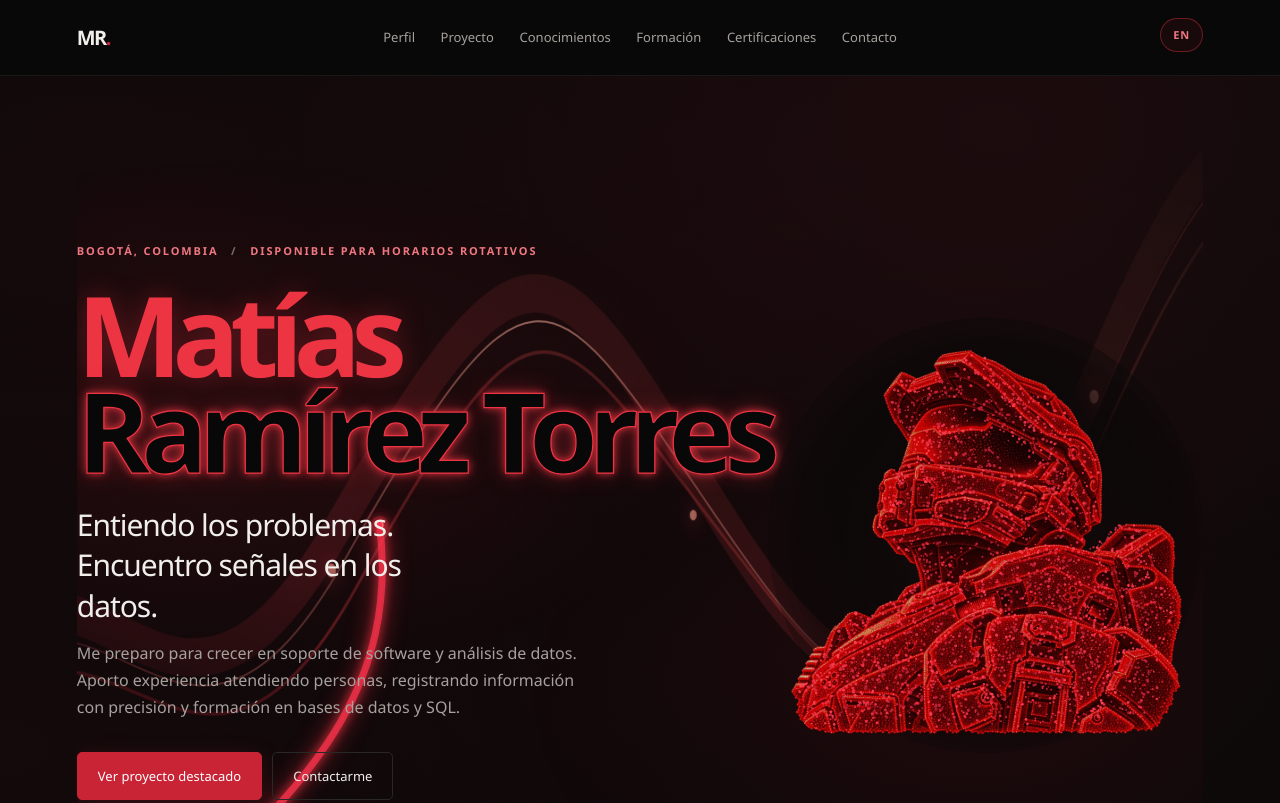
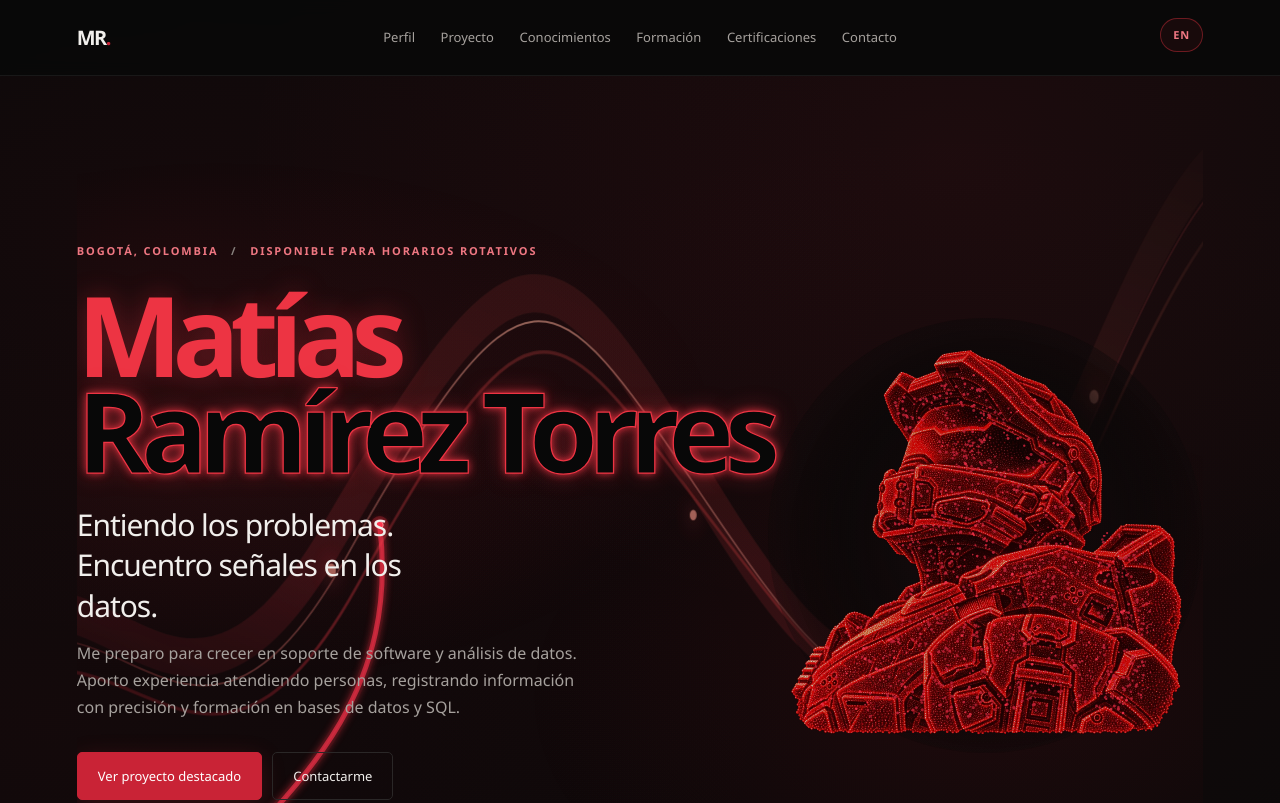
Before and after one commit to MatiasRamirezT/Mi-portafolio, a plain HTML site: page index.html in a window 1280 px wide. Shown: the top 803 px of the page. Drawn offline with Linux system fonts and the light colour scheme; animation ran at ten frames a second.

Commit message:
Optimiza animaciones y contraste visual

```diff
--- a/assets/css/main.css
+++ b/assets/css/main.css
@@ -1,7 +1,7 @@
 * { box-sizing: border-box; }
 html { scroll-behavior: smooth; scroll-padding-top: 100px; }
 body { margin: 0; background: var(--color-bg); color: var(--color-text); font: 16px/1.7 var(--font-body); }
-body::before { position: fixed; inset: -8%; z-index: -1; content: ""; pointer-events: none; background: radial-gradient(ellipse at 14% 24%, #9b142414, transparent 30%), radial-gradient(ellipse at 78% 18%, #ed344414, transparent 33%), radial-gradient(ellipse at 74% 78%, #8e101b12, transparent 32%), radial-gradient(ellipse at 8% 88%, #bd1e2a0c, transparent 29%), linear-gradient(130deg, #090909, #0c0809 48%, #090909); background-size: 135% 135%, 132% 132%, 138% 138%, 130% 130%, 100% 100%; background-position: 0% 0%, 100% 0%, 80% 100%, 0% 100%, center; animation: ambient-plasma-flow 30s ease-in-out infinite alternate; }
+body::before { position: fixed; inset: -8%; z-index: -1; content: ""; pointer-events: none; background: radial-gradient(ellipse at 14% 24%, #9b142414, transparent 30%), radial-gradient(ellipse at 78% 18%, #ed344414, transparent 33%), radial-gradient(ellipse at 74% 78%, #8e101b12, transparent 32%), radial-gradient(ellipse at 8% 88%, #bd1e2a0c, transparent 29%), linear-gradient(130deg, #090909, #0c0809 48%, #090909); background-size: 135% 135%, 132% 132%, 138% 138%, 130% 130%, 100% 100%; background-position: 0% 0%, 100% 0%, 80% 100%, 0% 100%, center; }
 a { color: inherit; text-underline-offset: .28em; }
 a:hover { color: var(--color-accent-soft); }
 button, a { touch-action: manipulation; }
@@ -16,7 +16,7 @@ li + li { margin-top: 8px; }
 .skip-link { position: absolute; left: 24px; top: 12px; z-index: 5; padding: 8px 16px; background: var(--color-panel); transform: translateY(-160%); }
 .skip-link:focus { transform: translateY(0); }
 .site-header, main, footer { width: min(100%, calc(var(--content-width) + 2 * var(--page-gutter))); margin-inline: auto; padding-inline: var(--page-gutter); }
-.site-header { position: sticky; top: 0; z-index: 10; display: flex; min-height: 76px; align-items: center; justify-content: space-between; gap: 24px; border-bottom: 1px solid #ffffff10; background: #090909eF; backdrop-filter: blur(14px); }
+.site-header { position: sticky; top: 0; z-index: 10; display: flex; min-height: 76px; align-items: center; justify-content: space-between; gap: 24px; border-bottom: 1px solid #ffffff10; background: #090909eF; backdrop-filter: blur(8px); }
 .brand { font-size: 20px; font-weight: 750; letter-spacing: -.08em; text-decoration: none; }
 .brand span { color: var(--color-accent); }
 nav ul { display: flex; flex-wrap: wrap; gap: 4px clamp(12px, 2vw, 28px); padding: 0; margin: 0; list-style: none; }
@@ -303,10 +303,10 @@ footer { display: flex; justify-content: space-between; gap: 20px; padding-block
 main#contenido { position: relative; isolation: isolate; }
 .plasma-pathway { position: absolute; z-index: -1; top: 0; left: 0; display: block; width: 100%; height: 100%; overflow: visible; pointer-events: none; }
 .plasma-route-glow, .plasma-route-core, .plasma-route-runner { fill: none; stroke-linecap: round; stroke-linejoin: round; vector-effect: non-scaling-stroke; }
-.plasma-route-glow { stroke: #c92336; stroke-width: 16; opacity: .11; filter: blur(7px); }
+.plasma-route-glow { stroke: #c92336; stroke-width: 10; opacity: .08; }
 .plasma-route-core { stroke: #ed3443; stroke-width: 1.5; opacity: .25; }
-.plasma-route-runner { stroke: #ff344d; stroke-width: 7; stroke-dasharray: 0 970 30; opacity: .85; filter: drop-shadow(0 0 5px #ed3443) drop-shadow(0 0 12px #ed344388); animation: route-travel 22s linear infinite; }
-.plasma-route-node-halo { fill: #ed344355; filter: drop-shadow(0 0 8px #ed3443); animation: node-breathe 2.6s ease-in-out infinite alternate; }
+.plasma-route-runner { stroke: #ff344d; stroke-width: 5; stroke-dasharray: 0 970 30; opacity: .72; filter: drop-shadow(0 0 4px #ed3443); animation: route-travel 22s linear infinite; }
+.plasma-route-node-halo { fill: #ed344355; animation: node-breathe 2.6s ease-in-out infinite alternate; }
 .plasma-route-node-core { fill: #ff344d; stroke: #ff8a93; stroke-width: 1; vector-effect: non-scaling-stroke; filter: drop-shadow(0 0 5px #ed3443); }
 @keyframes route-travel { to { stroke-dashoffset: -1000; } }
 @keyframes node-breathe { from { opacity: .48; } to { opacity: .95; } }
@@ -340,7 +340,6 @@ main#contenido { position: relative; isolation: isolate; }
 @media (min-width: 901px) and (max-width: 1100px) {
   .hero { grid-template-columns: minmax(0, 1fr) minmax(340px, .8fr); gap: 2vw; }
 }
-@keyframes ambient-plasma-flow { 0% { background-position: 0% 0%, 100% 0%, 80% 100%, 0% 100%, center; } 100% { background-position: 72% 65%, 12% 82%, 100% 16%, 78% 8%, center; } }
 @media (max-width: 900px) { body::before { inset: -12%; background-size: 170% 170%, 160% 160%, 160% 160%, 145% 145%, 100% 100%; } .hero-plasma { inset: -4% -20% auto -20%; width: 140%; height: 102%; opacity: .42; } }
 @media (max-width: 600px) { .hero-plasma { inset: -4% -35% auto -35%; width: 170%; height: 100%; opacity: .32; } }
 @media (prefers-reduced-motion: reduce) { body::before { animation: none; } }
--- a/assets/css/tokens.css
+++ b/assets/css/tokens.css
@@ -5,7 +5,7 @@
   --color-panel-raised: #151313;
   --color-text: #f1efec;
   --color-muted: #a6a19d;
-  --color-subtle: #77716d;
+  --color-subtle: #89837f;
   --color-accent: #c92336;
   --color-accent-soft: #ef7782;
   --color-line: #2a2727;
--- a/assets/js/helmet-cloud.js
+++ b/assets/js/helmet-cloud.js
@@ -9,9 +9,12 @@
   const random = (() => { let seed = 0x6d2b79f5; return () => { seed = Math.imul(seed ^ (seed >>> 15), seed | 1); seed ^= seed + Math.imul(seed ^ (seed >>> 7), seed | 61); return ((seed ^ (seed >>> 14)) >>> 0) / 4294967296; }; })();
   const particles = [];
   const sourceImage = new Image();
+  const renderImage = document.createElement('canvas');
+  const renderContext = renderImage.getContext('2d');
   sourceImage.src = 'assets/images/spartan-particle-person.webp';
   let width = 0, height = 0, dpr = 1, frame = 0, lastFrame = 0, visible = false;
   let pointerX = 0, pointerY = 0, ready = false;
+  let aura = null;
 
   function sampleCharacter() {
     const sampleSize = 520;
@@ -21,23 +24,20 @@
     const sampleContext = sampleCanvas.getContext('2d', { willReadFrequently: true });
     sampleContext.drawImage(sourceImage, 0, 0, sampleSize, sampleSize);
     const { data } = sampleContext.getImageData(0, 0, sampleSize, sampleSize);
-    const candidates = [];
+    const target = 7000;
+    let candidates = 0;
     for (let y = 0; y < sampleSize; y += 1) {
       for (let x = 0; x < sampleSize; x += 1) {
         const index = (y * sampleSize + x) * 4;
         const red = data[index], green = data[index + 1], blue = data[index + 2], alpha = data[index + 3];
         if (alpha < 45 || red < 38 || red < green * 1.45 || red < blue * 1.35) continue;
-        candidates.push({ x, y, red, alpha });
-      }
-    }
-    const target = 7000;
-    if (candidates.length <= target) particles.push(...candidates);
-    else {
-      for (let i = 0; i < target; i += 1) {
-        const choice = Math.floor(random() * candidates.length);
-        particles.push(candidates[choice]);
-        candidates[choice] = candidates[candidates.length - 1];
-        candidates.pop();
+        candidates += 1;
+        const point = { x, y, red, alpha };
+        if (particles.length < target) particles.push(point);
+        else {
+          const slot = Math.floor(random() * candidates);
+          if (slot < target) particles[slot] = point;
+        }
       }
     }
     for (const point of particles) {
@@ -49,6 +49,19 @@
       point.size = .78 + random() * .78;
       point.phase = random() * Math.PI * 2;
     }
+    // Orden estable: la profundidad apenas varía entre cuadros, así evitamos
+    // asignar y ordenar miles de objetos durante cada renderizado.
+    particles.sort((a, b) => a.z - b.z);
+    renderImage.width = sourceImage.naturalWidth;
+    renderImage.height = sourceImage.naturalHeight;
+    renderContext.drawImage(sourceImage, 0, 0);
+    const image = renderContext.getImageData(0, 0, renderImage.width, renderImage.height);
+    for (let i = 0; i < image.data.length; i += 4) {
+      image.data[i] = Math.min(255, image.data[i] * 1.3);
+      image.data[i + 1] = Math.min(255, image.data[i + 1] * 1.2);
+      image.data[i + 2] = Math.min(255, image.data[i + 2] * 1.2);
+    }
+    renderContext.putImageData(image, 0, 0);
     ready = true;
     resize();
   }
@@ -62,6 +75,10 @@
     canvas.width = Math.round(width * dpr);
     canvas.height = Math.round(height * dpr);
     ctx.setTransform(dpr, 0, 0, dpr, 0, 0);
+    aura = ctx.createRadialGradient(width * .52, height * .5, 5, width * .52, height * .5, Math.min(width, height) * .48);
+    aura.addColorStop(0, 'rgba(201,35,54,.11)');
+    aura.addColorStop(.6, 'rgba(115,14,29,.04)');
+    aura.addColorStop(1, 'rgba(0,0,0,0)');
     if (ready && reducedMotion.matches) render(0, true);
     else requestRender();
   }
@@ -69,10 +86,6 @@
   function render(now, fixed = false) {
     if (!width || !height || !ready) return;
     ctx.clearRect(0, 0, width, height);
-    const aura = ctx.createRadialGradient(width * .52, height * .5, 5, width * .52, height * .5, Math.min(width, height) * .48);
-    aura.addColorStop(0, 'rgba(201,35,54,.11)');
-    aura.addColorStop(.6, 'rgba(115,14,29,.04)');
-    aura.addColorStop(1, 'rgba(0,0,0,0)');
     ctx.fillStyle = aura;
     ctx.fillRect(0, 0, width, height);
 
@@ -83,32 +96,21 @@
     const camera = 5.2;
     const imageSize = scale * 2.1;
     ctx.globalAlpha = .78;
-    ctx.filter = 'brightness(1.3) saturate(1.2)';
-    ctx.drawImage(sourceImage, (width - imageSize) * .5, height * .49 - imageSize * .5, imageSize, imageSize);
-    ctx.filter = 'none';
+    ctx.drawImage(renderImage, (width - imageSize) * .5, height * .49 - imageSize * .5, imageSize, imageSize);
     ctx.globalAlpha = 1;
-    const limit = Math.min(particles.length, width < 600 ? Math.max(2200, Math.round(width * 7)) : Math.max(3400, Math.round(width * 9)));
-    const projected = [];
+    const limit = Math.min(particles.length, width < 600 ? Math.max(1100, Math.round(width * 3.5)) : Math.max(2200, Math.round(width * 5.5)));
     for (let i = 0; i < limit; i += 1) {
       const p = particles[i];
       const rotatedX = p.x * cosine + p.z * sine;
       const rotatedZ = p.z * cosine - p.x * sine;
       const perspective = camera / (camera - rotatedZ);
-      projected.push({
-        p,
-        depth: rotatedZ,
-        x: width * .5 + rotatedX * scale * perspective,
-        y: height * .49 + (p.y * Math.cos(tilt) - rotatedZ * Math.sin(tilt)) * scale * perspective,
-        size: p.size * perspective,
-      });
-    }
-    projected.sort((a, b) => a.depth - b.depth);
-    for (const point of projected) {
-      if (point.x < -3 || point.x > width + 3 || point.y < -3 || point.y > height + 3) continue;
-      ctx.globalAlpha = fixed ? point.p.alpha / 255 : (point.p.alpha / 255) * (.9 + Math.sin(now * .0018 + point.p.phase) * .1);
-      ctx.fillStyle = point.p.color;
+      const x = width * .5 + rotatedX * scale * perspective;
+      const y = height * .49 + (p.y * Math.cos(tilt) - rotatedZ * Math.sin(tilt)) * scale * perspective;
+      if (x < -3 || x > width + 3 || y < -3 || y > height + 3) continue;
+      ctx.globalAlpha = fixed ? p.alpha / 255 : (p.alpha / 255) * (.9 + Math.sin(now * .0018 + p.phase) * .1);
+      ctx.fillStyle = p.color;
       ctx.beginPath();
-      ctx.arc(point.x, point.y, point.size, 0, Math.PI * 2);
+      ctx.arc(x, y, p.size * perspective, 0, Math.PI * 2);
       ctx.fill();
     }
     ctx.globalAlpha = 1;
```
